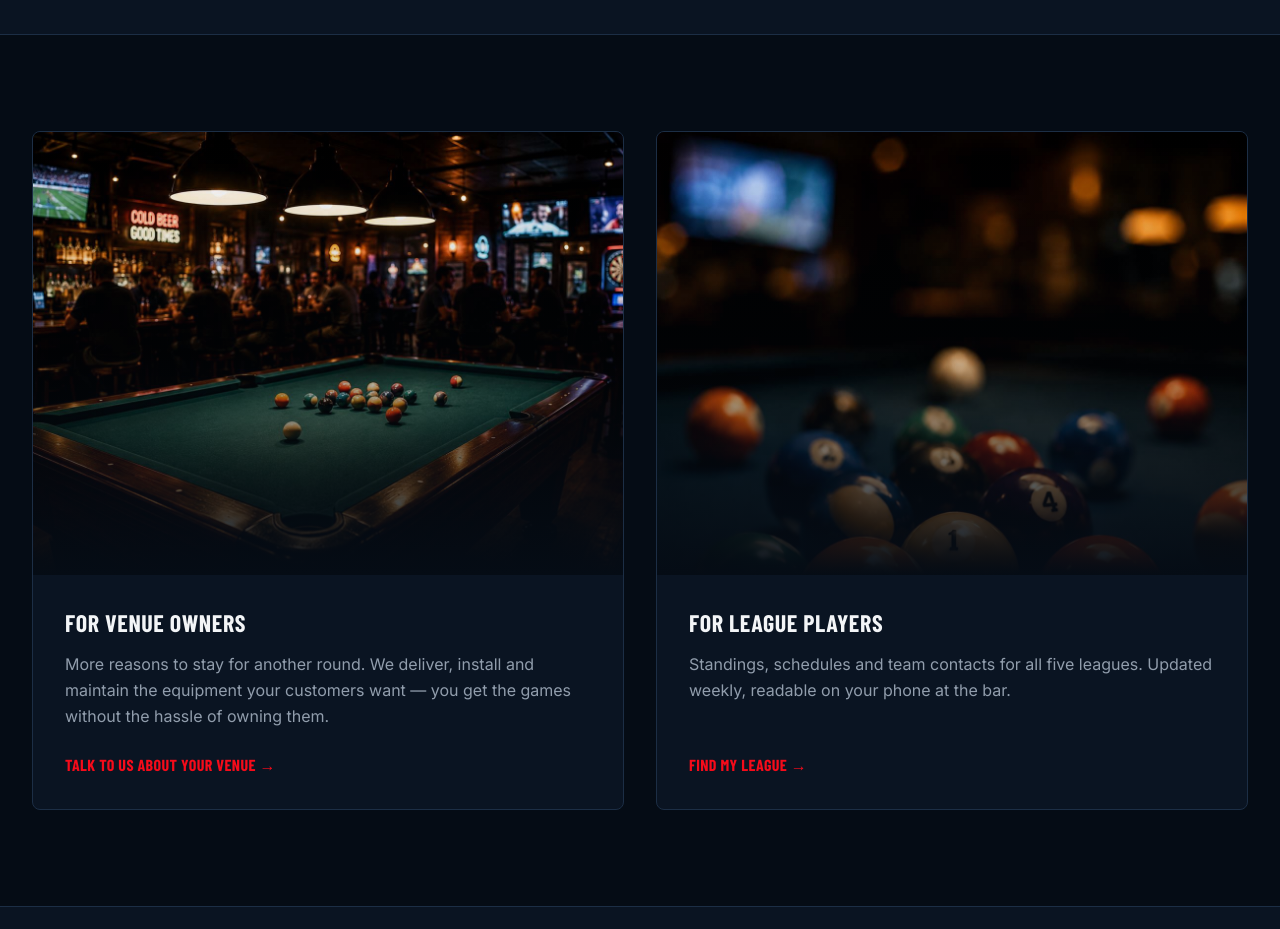
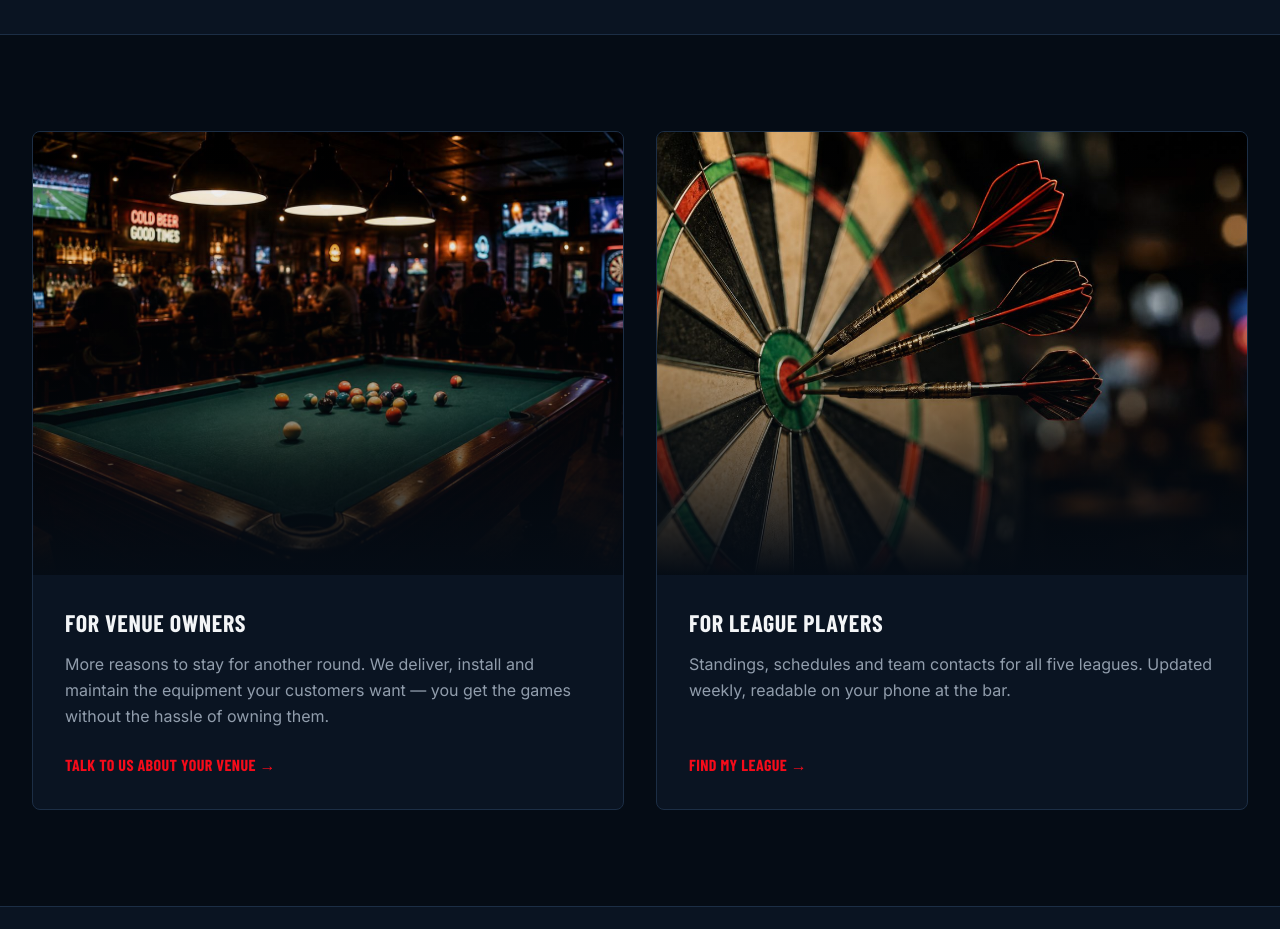
Before and after one commit to WyattLadner/HancockAmusement, a Next.js app: page / in a window 1280 px wide. Shown: the part 900-1829 px from the top of the page. Built offline with nearby package versions, Linux system fonts and the light colour scheme.

Commit message:
Swap For League Players card image to darts league photo

```diff
--- a/app/page.js
+++ b/app/page.js
@@ -127,7 +127,7 @@ export default function Home() {
             <div className="rounded-lg overflow-hidden border border-line bg-surface flex flex-col">
               <div className="relative aspect-[4/3]">
                 {/* eslint-disable-next-line @next/next/no-img-element */}
-                <img src="/images/league-players.jpg" alt="League night players around a table with a chalkboard scoreboard" loading="lazy" className="absolute inset-0 w-full h-full object-cover" width={1200} height={900} />
+                <img src="/images/darts-league.jpg" alt="Darts league night at the bar" loading="lazy" className="absolute inset-0 w-full h-full object-cover" width={1200} height={900} />
                 <div className="absolute inset-0 bg-gradient-to-t from-ink via-ink/20 to-transparent" />
               </div>
               <div className="p-6 md:p-8 flex flex-col flex-1">
```
Also changed, not shown: public/images/darts-league.jpg (added).
